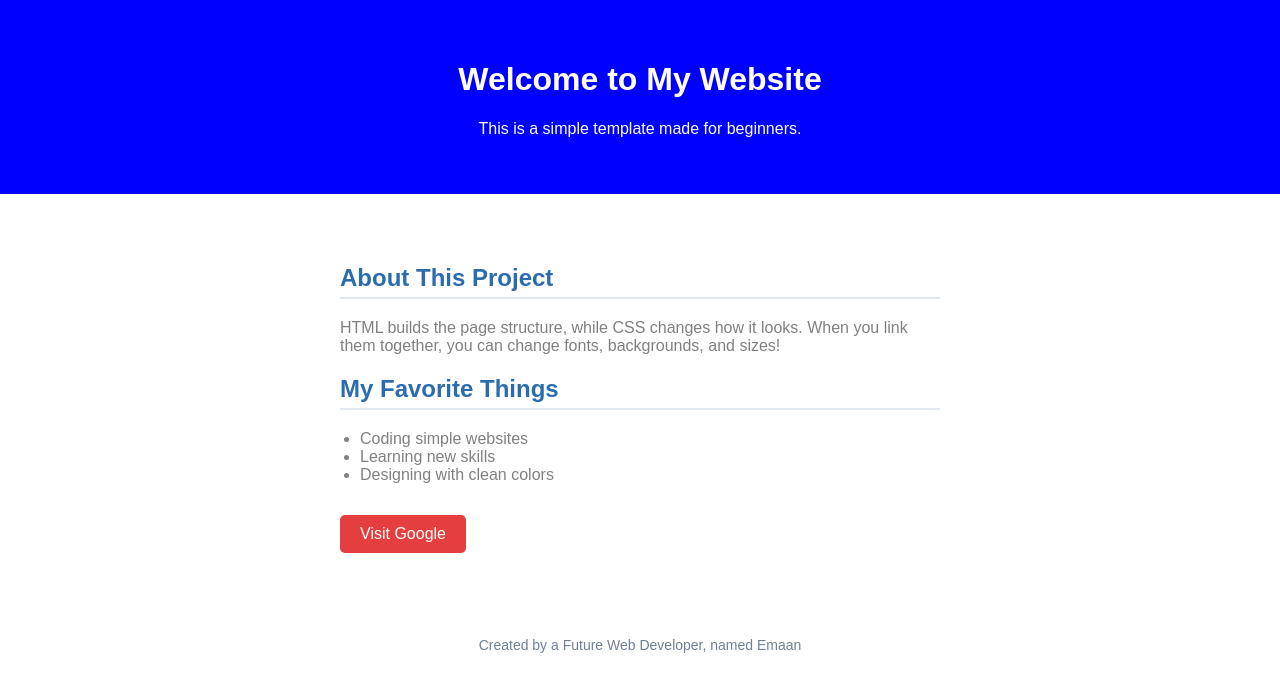
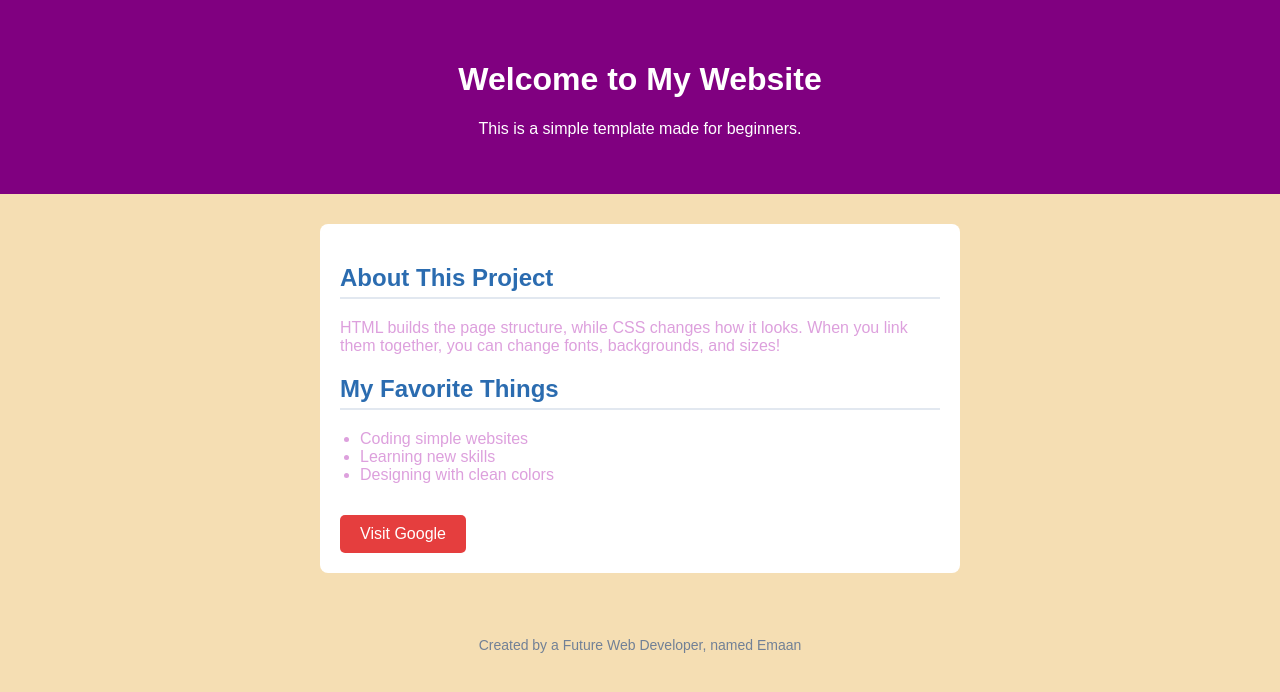
Before and after one commit to Emaan-Asif-2023/Lab6, a plain HTML site: page index.html in a window 1280 px wide. Drawn offline with Linux system fonts and the light colour scheme.

Commit message:
Changed styling

```diff
--- a/style.css
+++ b/style.css
@@ -1,14 +1,14 @@
 
 body {
-    background-color: white;
+    background-color: wheat;
     font-family: Arial, sans-serif;
     margin: 0;
-    color: gray; /* Dark gray text color */
+    color: plum; /* Dark gray text color */
 }
 
 
 .header {
-    background-color: blue; /* Deep blue background */
+    background-color: purple; /* Deep blue background */
     color: white; /* White text color */
     text-align: center; /* Centers the heading and paragraph text */
     padding: 40px; /* Adds space inside the box around the text */
```
